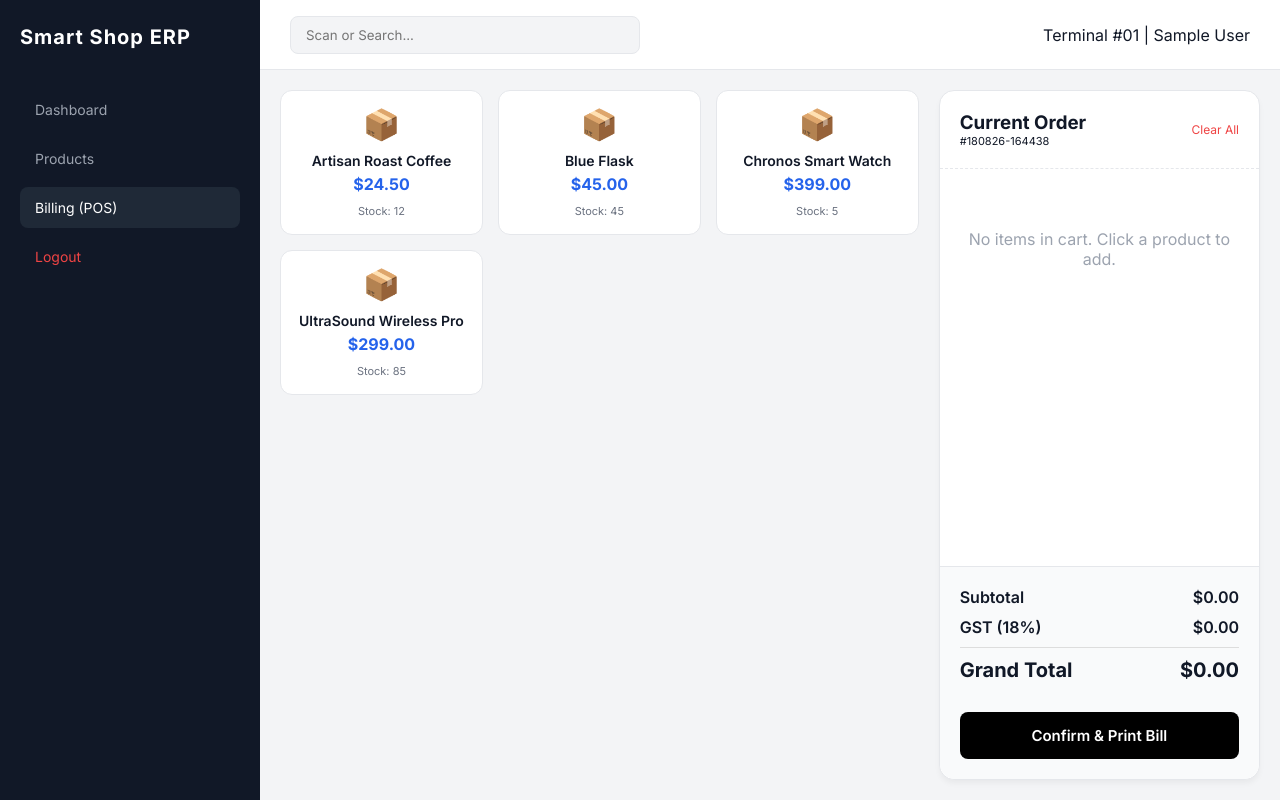
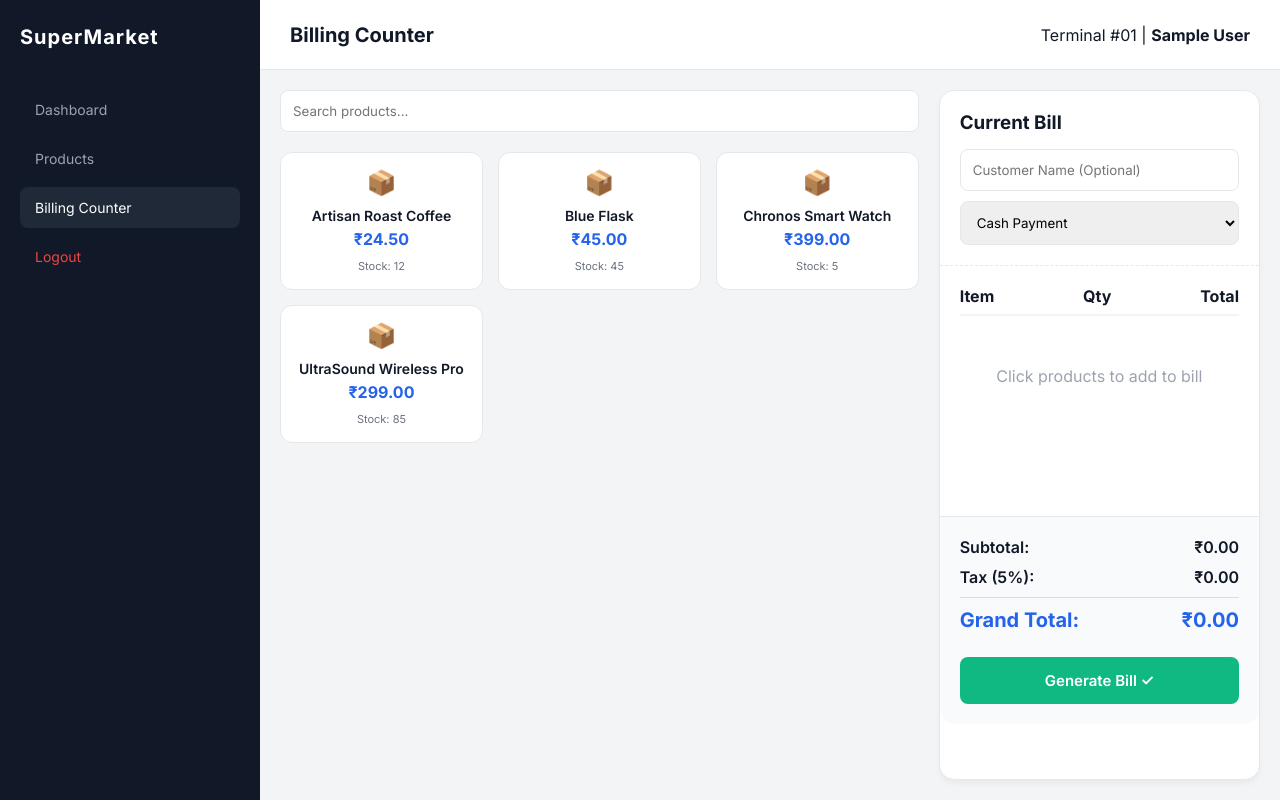
Before and after one commit to YashParmar88/Smart-Retail-System, a PHP site: page /pos.php in a window 1280 px wide. Run offline with PHP 8.4, Linux system fonts and the light colour scheme; the visitor is signed in with stand-in values (Sample User, id 1); data comes from the database, SQL or seed files in the repository.

Commit message:
POS working process &  Receipt Printing

```diff
--- a/pos.php
+++ b/pos.php
@@ -2,163 +2,154 @@
 session_start();
 include('includes/db_conn.php');
 
-/* security check */
-if (!isset($_SESSION['user_id'])) {
-    header("Location: index.php");
-    exit();
-}
+if (!isset($_SESSION['user_id'])) { header("Location: index.php"); exit(); }
 
-/* 1. INITIALIZE CART IF NOT EXISTS */
-if (!isset($_SESSION['cart'])) {
-    $_SESSION['cart'] = [];
-}
-
-/* 2. LOGIC: ADD PRODUCT TO CART */
-if (isset($_GET['add'])) {
-    $pid = $_GET['add'];
-
-    /* fetch product details from DB */
-    $p_sql = "SELECT * FROM products WHERE id = $pid";
-    $p_res = mysqli_query($conn, $p_sql);
-    $product = mysqli_fetch_assoc($p_res);
-
-    if ($product) {
-        $id = $product['id'];
-        /* if already in cart, increase quantity */
-        if (isset($_SESSION['cart'][$id])) {
-            $_SESSION['cart'][$id]['qty'] += 1;
-        } else {
-            /* add as new item */
-            $_SESSION['cart'][$id] = [
-                'name' => $product['product_name'],
-                'price' => $product['price'],
-                'qty' => 1
-            ];
-        }
-    }
-    /* redirect to clean the URL */
-    header("Location: pos.php");
-    exit();
-}
-
-/* 3. LOGIC: REMOVE PRODUCT FROM CART */
-if (isset($_GET['remove'])) {
-    $id = $_GET['remove'];
-    unset($_SESSION['cart'][$id]);
-    header("Location: pos.php");
-    exit();
-}
-
-/* 4. LOGIC: CLEAR ENTIRE CART */
-if (isset($_GET['clear'])) {
+/* --- RESET LOGIC: Clearing cart for next customer --- */
+if (isset($_GET['action']) && $_GET['action'] == 'reset') {
     unset($_SESSION['cart']);
     header("Location: pos.php");
     exit();
 }
 
-/* Fetch all products for the grid */
-$sql = "SELECT * FROM products WHERE stock_level > 0 ORDER BY product_name ASC";
-$result = mysqli_query($conn, $sql);
+/* --- CART LOGIC --- */
+if (!isset($_SESSION['cart'])) { $_SESSION['cart'] = []; }
+
+/* Prevent adding items if current bill is already generated */
+if (isset($_GET['add']) && !isset($_GET['success'])) {
+    $pid = $_GET['add'];
+    $p_res = mysqli_query($conn, "SELECT * FROM products WHERE id = $pid");
+    $product = mysqli_fetch_assoc($p_res);
+    if ($product) {
+        if (isset($_SESSION['cart'][$pid])) { $_SESSION['cart'][$pid]['qty'] += 1; }
+        else { $_SESSION['cart'][$pid] = ['name'=>$product['product_name'], 'price'=>$product['price'], 'qty'=>1]; }
+    }
+    header("Location: pos.php"); exit();
+}
+
+/* Remove item only if not success state */
+if (isset($_GET['remove']) && !isset($_GET['success'])) {
+    unset($_SESSION['cart'][$_GET['remove']]);
+    header("Location: pos.php"); exit();
+}
+
+$products_list = mysqli_query($conn, "SELECT * FROM products WHERE stock_level > 0 ORDER BY product_name ASC");
 ?>
+
 <!DOCTYPE html>
 <html lang="en">
 <head>
     <meta charset="UTF-8">
-    <title>POS - Smart Shop ERP</title>
-    <link rel="stylesheet" href="assets/css/style.css?v=1.7">
+    <title>SuperMarket - Billing Counter</title>
+    <link rel="stylesheet" href="assets/css/style.css?v=2.1">
     <style>
-        /* small helper styles */
-        .cart-item { display: flex; justify-content: space-between; padding: 10px 0; border-bottom: 1px solid #f3f4f6; }
-        .remove-link { color: #ef4444; text-decoration: none; font-weight: bold; margin-left: 10px; }
-        .empty-msg { text-align: center; padding: 40px 0; color: #9ca3af; }
+        .cart-item-row { display: flex; justify-content: space-between; border-bottom: 1px solid #f3f4f6; padding: 10px 0; font-size: 13px; }
+        .remove-btn { color: #ef4444; text-decoration: none; font-weight: bold; margin-left: 8px; }
+        .pos-card-link { text-decoration: none; color: inherit; display: block; <?php if(isset($_GET['success'])) echo 'pointer-events: none; opacity: 0.5;'; ?> }
+        .btn-print { background: #6b7280 !important; margin-bottom: 10px; }
+        .btn-done { background: #2563eb !important; }
     </style>
 </head>
 <body style="overflow: hidden;">
 
     <div class="dashboard-wrapper">
-        <!-- Sidebar Navigation -->
         <aside class="sidebar">
-            <div class="brand-logo">Smart Shop ERP</div>
+            <div class="brand-logo">SuperMarket</div>
             <nav class="nav-links">
                 <a href="dashboard.php" class="nav-item">Dashboard</a>
                 <a href="products.php" class="nav-item">Products</a>
-                <a href="pos.php" class="nav-item active">Billing (POS)</a>
+                <a href="pos.php" class="nav-item active">Billing Counter</a>
                 <a href="logout.php" class="nav-item" style="color: #ef4444; margin-top: auto;">Logout</a>
             </nav>
         </aside>
 
         <div class="content-area">
             <header class="main-header">
-                <div class="header-search"><input type="text" placeholder="Scan or Search..."></div>
-                <div class="user-nav"><span class="user-name">Terminal #01 | <?php echo $_SESSION['user_name']; ?></span></div>
+                <h2 style="font-size: 20px;">Billing Counter</h2>
+                <div class="user-nav">Terminal #01 | <strong><?php echo $_SESSION['user_name']; ?></strong></div>
             </header>
 
             <div class="pos-container">
-                <!-- LEFT: PRODUCT GRID -->
                 <div class="pos-products">
+                    <div style="margin-bottom: 20px;">
+                        <input type="text" placeholder="Search products..." style="width: 100%; padding: 12px; border-radius: 8px; border: 1px solid #e5e7eb;">
+                    </div>
                     <div class="product-grid">
-                        <?php while($row = mysqli_fetch_assoc($result)): ?>
-                        <!-- Clicking this card sends ID to URL -->
-                        <a href="pos.php?add=<?php echo $row['id']; ?>" style="text-decoration: none; color: inherit;">
+                        <?php while($p = mysqli_fetch_assoc($products_list)): ?>
+                        <a href="pos.php?add=<?php echo $p['id']; ?>" class="pos-card-link">
                             <div class="pos-card">
-                                <div style="font-size: 30px; margin-bottom: 10px;">📦</div>
-                                <span class="p-name"><?php echo $row['product_name']; ?></span>
-                                <span class="p-price">$<?php echo number_format($row['price'], 2); ?></span>
-                                <span class="p-stock">Stock: <?php echo $row['stock_level']; ?></span>
+                                <div style="font-size: 24px; margin-bottom: 10px;">📦</div>
+                                <span class="p-name"><?php echo $p['product_name']; ?></span>
+                                <span class="p-price">₹<?php echo number_format($p['price'], 2); ?></span>
+                                <span class="p-stock">Stock: <?php echo $p['stock_level']; ?></span>
                             </div>
                         </a>
                         <?php endwhile; ?>
                     </div>
                 </div>
 
-                <!-- RIGHT: BILLING CART -->
                 <div class="pos-billing">
-                    <div class="bill-header" style="display:flex; justify-content:space-between; align-items:center;">
-                        <div>
-                            <h3 style="font-weight: 700;">Current Order</h3>
-                            <p style="font-size: 11px;">#<?php echo strtoupper(date('dmy-His')); ?></p>
-                        </div>
-                        <a href="pos.php?clear=1" style="font-size:12px; color:#ef4444; text-decoration:none;">Clear All</a>
+                    <form action="process_bill.php" method="POST">
+                        <div class="bill-header">
+                            <h3 style="margin-bottom: 15px;">Current Bill</h3>
+                            <input type="text" name="customer_name" placeholder="Customer Name (Optional)" style="width: 100%; padding: 12px; border-radius: 8px; border: 1px solid #e5e7eb; margin-bottom: 10px;" <?php if(isset($_GET['success'])) echo 'readonly'; ?>>
+                            <select name="payment_method" style="width: 100%; padding: 12px; border-radius: 8px; border: 1px solid #e5e7eb;" <?php if(isset($_GET['success'])) echo 'disabled'; ?>>
+                                <option value="Cash">Cash Payment</option>
+                                <option value="Card">Card Payment</option>
+                            </select>
                         </div>
 
-                    <div class="order-items">
+                        <div class="order-items" style="min-height: 250px;">
+                            <div style="display: flex; justify-content: space-between; font-weight: 700; border-bottom: 2px solid #f3f4f6; padding-bottom: 8px;">
+                                <span>Item</span><span>Qty</span><span>Total</span>
+                            </div>
                             <?php
                             $subtotal = 0;
                             if (!empty($_SESSION['cart'])):
-                            foreach ($_SESSION['cart'] as $id => $item):
-                                $item_total = $item['price'] * $item['qty'];
-                                $subtotal += $item_total;
+                                foreach ($_SESSION['cart'] as $key => $item):
+                                    $line_total = $item['price'] * $item['qty'];
+                                    $subtotal += $line_total;
                             ?>
-                            <div class="cart-item">
-                                <div>
-                                    <strong><?php echo $item['name']; ?></strong><br>
-                                    <small>$<?php echo number_format($item['price'], 2); ?> x <?php echo $item['qty']; ?></small>
-                                </div>
-                                <div style="text-align: right;">
-                                    <span style="font-weight: 600;">$<?php echo number_format($item_total, 2); ?></span>
-                                    <a href="pos.php?remove=<?php echo $id; ?>" class="remove-link">&times;</a>
+                            <div class="cart-item-row">
+                                <div style="width: 50%;"><strong><?php echo $item['name']; ?></strong></div>
+                                <div style="width: 15%; text-align: center;"><?php echo $item['qty']; ?></div>
+                                <div style="width: 35%; text-align: right;">
+                                    ₹<?php echo number_format($line_total, 2); ?>
+                                    <?php if(!isset($_GET['success'])): ?>
+                                        <a href="pos.php?remove=<?php echo $key; ?>" class="remove-btn">&times;</a>
+                                    <?php endif; ?>
                                 </div>
                             </div>
                             <?php endforeach; else: ?>
-                            <div class="empty-msg">No items in cart. Click a product to add.</div>
+                                <p style="text-align: center; color: #9ca3af; margin-top: 50px;">Click products to add to bill</p>
                             <?php endif; ?>
                         </div>
 
                         <div class="bill-footer">
-                        <?php
-                            $tax = $subtotal * 0.18;
-                            $grand_total = $subtotal + $tax;
-                        ?>
-                        <div class="total-row"><span>Subtotal</span><span>$<?php echo number_format($subtotal, 2); ?></span></div>
-                        <div class="total-row"><span>GST (18%)</span><span>$<?php echo number_format($tax, 2); ?></span></div>
-                        <div class="total-row grand-total"><span>Grand Total</span><span>$<?php echo number_format($grand_total, 2); ?></span></div>
+                            <?php $tax = $subtotal * 0.05; $grand = $subtotal + $tax; ?>
+                            <div class="total-row"><span>Subtotal:</span><span>₹<?php echo number_format($subtotal, 2); ?></span></div>
+                            <div class="total-row"><span>Tax (5%):</span><span>₹<?php echo number_format($tax, 2); ?></span></div>
+                            <div class="total-row grand-total" style="color: #2563eb;"><span>Grand Total:</span><span>₹<?php echo number_format($grand, 2); ?></span></div>
 
-                        <button class="login-btn" style="margin-top:20px;" onclick="window.print()">Confirm & Print Bill</button>
+                            <input type="hidden" name="total_amount" value="<?php echo $grand; ?>">
+
+                            <?php if(isset($_GET['success'])): ?>
+                                <a href="print_bill.php?id=<?php echo $_GET['id']; ?>" target="_blank" class="login-btn btn-print" style="text-align:center; text-decoration:none; display:block;">Print Receipt</a>
+                                <!-- This link will now trigger the Cart Reset -->
+                                <a href="pos.php?action=reset" class="login-btn btn-done" style="text-align:center; text-decoration:none; display:block;">Next Bill (Done) &rarr;</a>
+                            <?php else: ?>
+                                <button type="submit" name="generate_bill" class="login-btn" style="background: #10b981; margin-top: 15px;">Generate Bill &check;</button>
+                            <?php endif; ?>
                         </div>
+                    </form>
                 </div>
             </div>
         </div>
     </div>
 
+    <!-- Alert only at the very end -->
+    <?php if(isset($_GET['success'])): ?>
+        <script>setTimeout(() => { alert("Bill Saved Successfully!"); }, 100);</script>
+    <?php endif; ?>
+
 </body>
 </html>
```
Also changed, not shown: bill_success.php (added, +25 -0 lines), print_bill.php (added, +67 -0 lines), process_bill.php (added, +35 -0 lines). Lines whose indentation alone changed are shown as unchanged.
